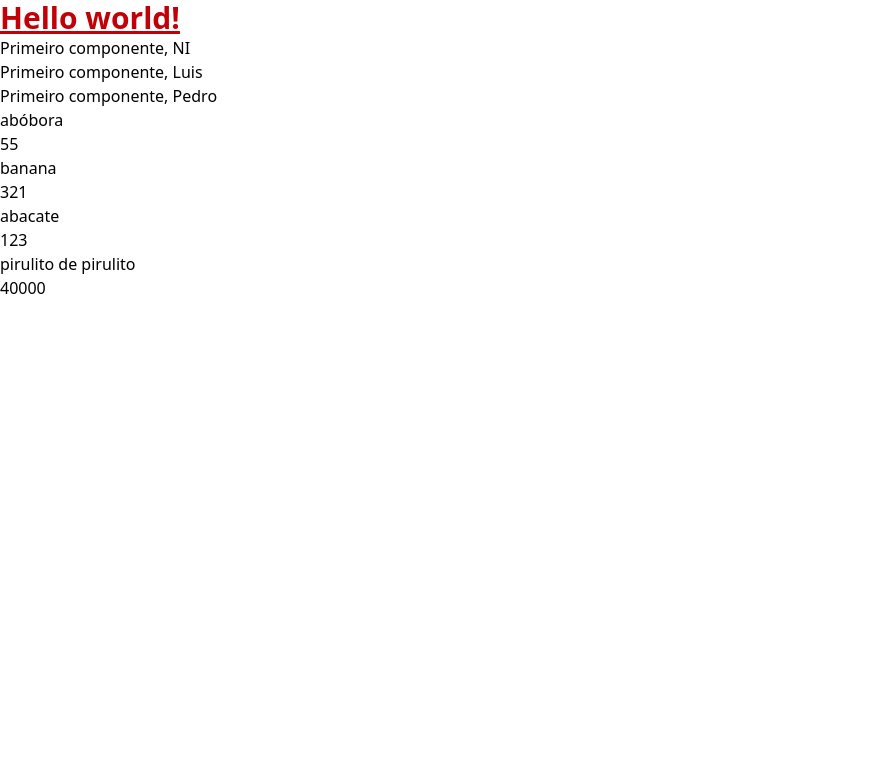
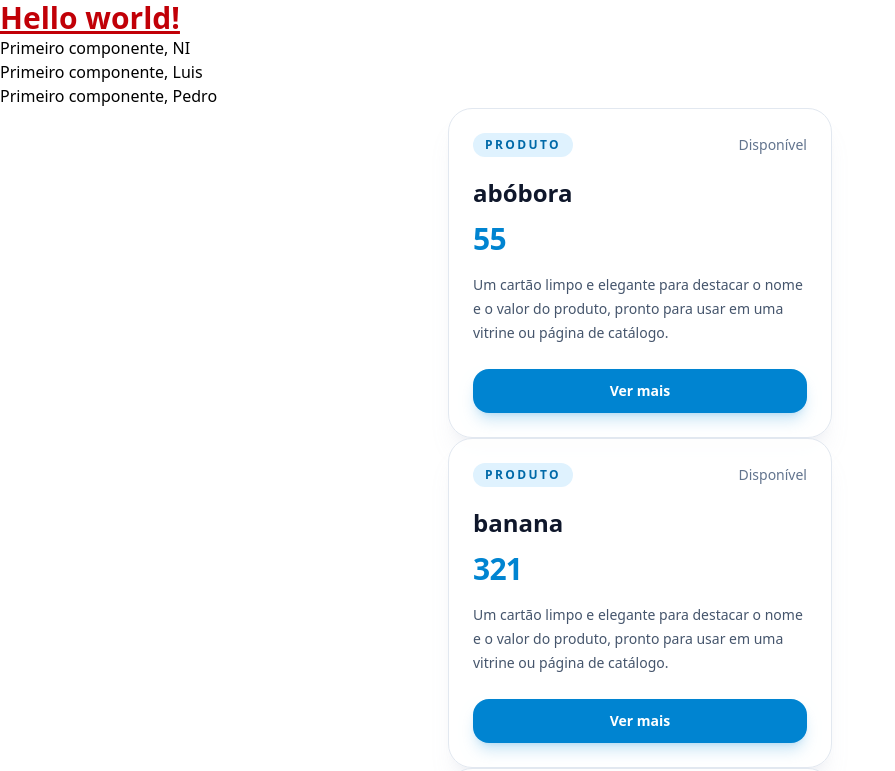
Before and after one commit to luis-canal/react-tailwind-intro, a React (Vite) app: page / in a window 1280 px wide. Shown: the top 771 px of the page, without its empty margins (0-895 px from the left). Built offline with nearby package versions, Linux system fonts and the light colour scheme.

Commit message:
estilizado o Product com a ajuda do copilot

```diff
--- a/src/Product.jsx
+++ b/src/Product.jsx
@@ -1,8 +1,23 @@
-export function Product({title = "Não informado", price = "Consulte"}) {
-    return(
-        <>
-            <h1>{title}</h1>
-            <h2>{price}</h2>
-        </>
+export function Product({ title = "Não informado", price = "Consulte" }) {
+    return (
+        <div className="max-w-sm mx-auto rounded-3xl border border-slate-200 bg-white/90 p-6 shadow-xl shadow-slate-400/10 transition duration-300 hover:-translate-y-1 hover:shadow-sky-300/20 dark:border-slate-800 dark:bg-slate-950/90">
+            <div className="flex items-center justify-between gap-3">
+                <span className="rounded-full bg-sky-100 px-3 py-1 text-xs font-semibold uppercase tracking-[0.2em] text-sky-700">
+                    Produto
+                </span>
+                <span className="text-sm text-slate-500 dark:text-slate-400">Disponível</span>
+            </div>
+
+            <h1 className="mt-5 text-2xl font-semibold text-slate-900 dark:text-white">{title}</h1>
+            <p className="mt-3 text-3xl font-bold tracking-tight text-sky-600 dark:text-sky-400">{price}</p>
+
+            <p className="mt-4 text-sm leading-6 text-slate-600 dark:text-slate-300">
+                Um cartão limpo e elegante para destacar o nome e o valor do produto, pronto para usar em uma vitrine ou página de catálogo.
+            </p>
+
+            <button className="mt-6 w-full rounded-2xl bg-sky-600 px-4 py-3 text-sm font-semibold text-white shadow-lg shadow-sky-600/20 transition duration-200 hover:bg-sky-500">
+                Ver mais
+            </button>
+        </div>
     )
 }
```
